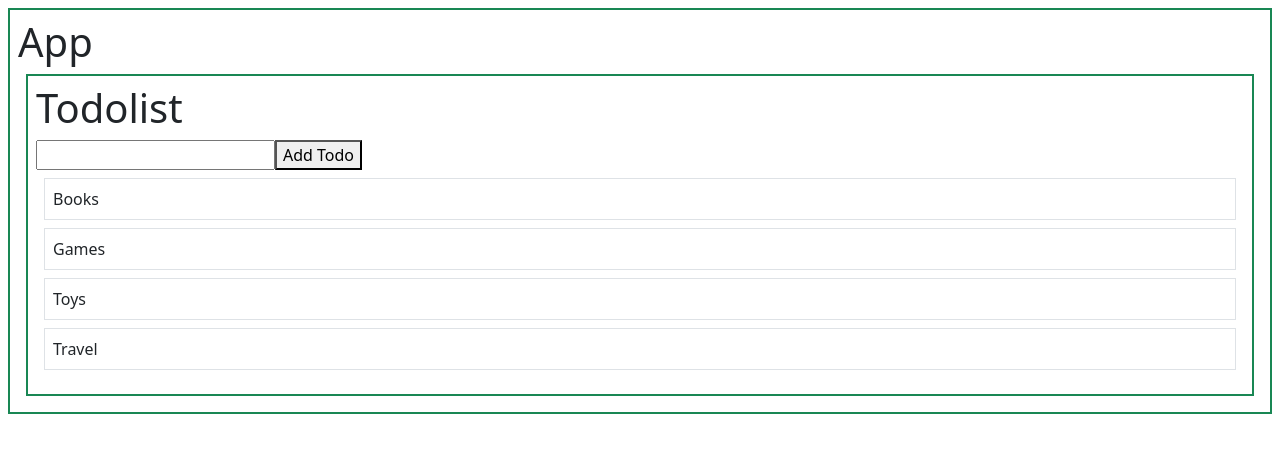
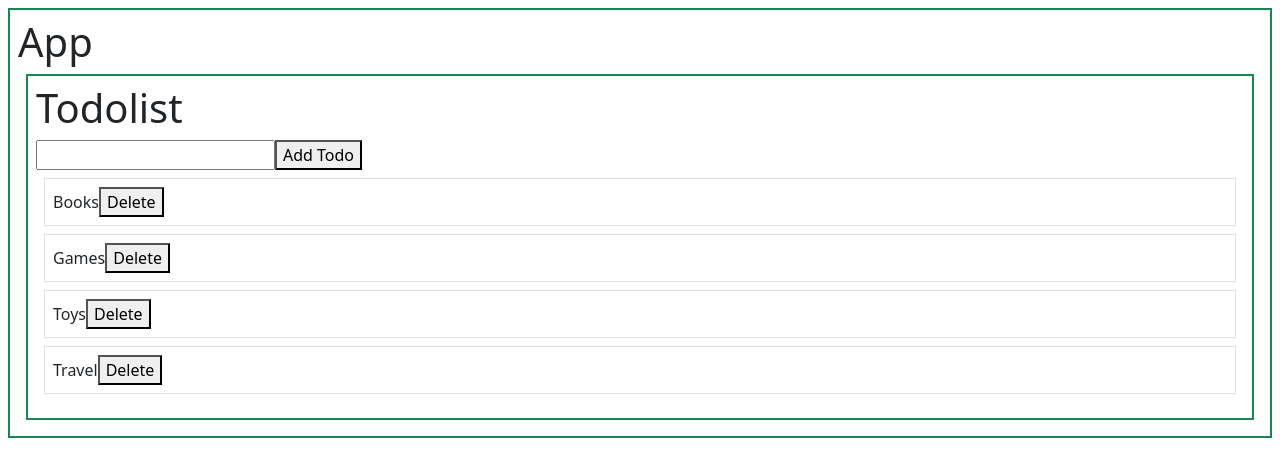
Before and after one commit to varnika97/React-Classes, a React (Vite) app in the folder First-React-app/: page / in a window 1280 px wide. Shown: the top 476 px of the page. Built offline with nearby package versions, Linux system fonts and the light colour scheme.

Commit message:
refactor-todo

```diff
--- a/First-React-app/src/components/Todo.jsx
+++ b/First-React-app/src/components/Todo.jsx
@@ -6,6 +6,11 @@ function Todo(){
         var ntodo = document.getElementById('d1').value ;
         settodos([...todos, ntodo]);
     }
+    function deletetodo(indx){
+        var temp = [...todos];
+          temp.splice(indx,1);
+        settodos([...temp]);
+    }
     return(
         <div className="border border-2 border-success m-2 p-2">
         <h1>Todolist</h1>
@@ -13,11 +18,12 @@ function Todo(){
         <button onClick={()=>{addNewtodo()}}>Add Todo</button>
         <ul className="list-unstyled">
             {
-                todos.map((t)=>{
+                todos.map((t,i)=>{
                 return (
-                <TodoRefactoring t={t}></TodoRefactoring>
+                <TodoRefactoring t={t} deletetodo={deletetodo} i={i}></TodoRefactoring>
                   )  })
             }
+
         </ul>
         </div>
     )
--- a/First-React-app/src/components/TodoRefactoring.jsx
+++ b/First-React-app/src/components/TodoRefactoring.jsx
@@ -3,7 +3,10 @@ import React from "react"
 function TodoRefactoring(props){
     return(
         <div className="border m-2 p-2">
-         <li>{props.t}</li>
+         <li>{props.t}
+             <button onClick={()=>{props.deletetodo(props.i)}}>Delete</button>
+         </li>
+
         </div>
     )
 }
```
